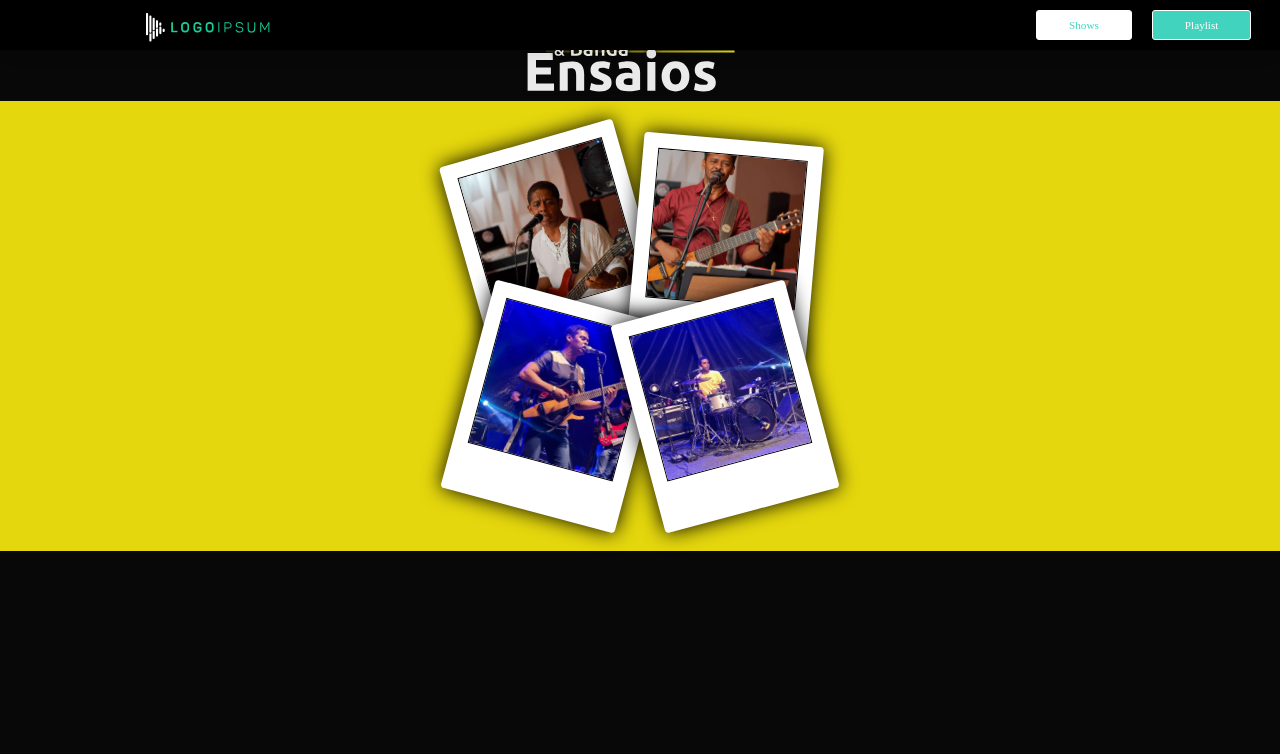
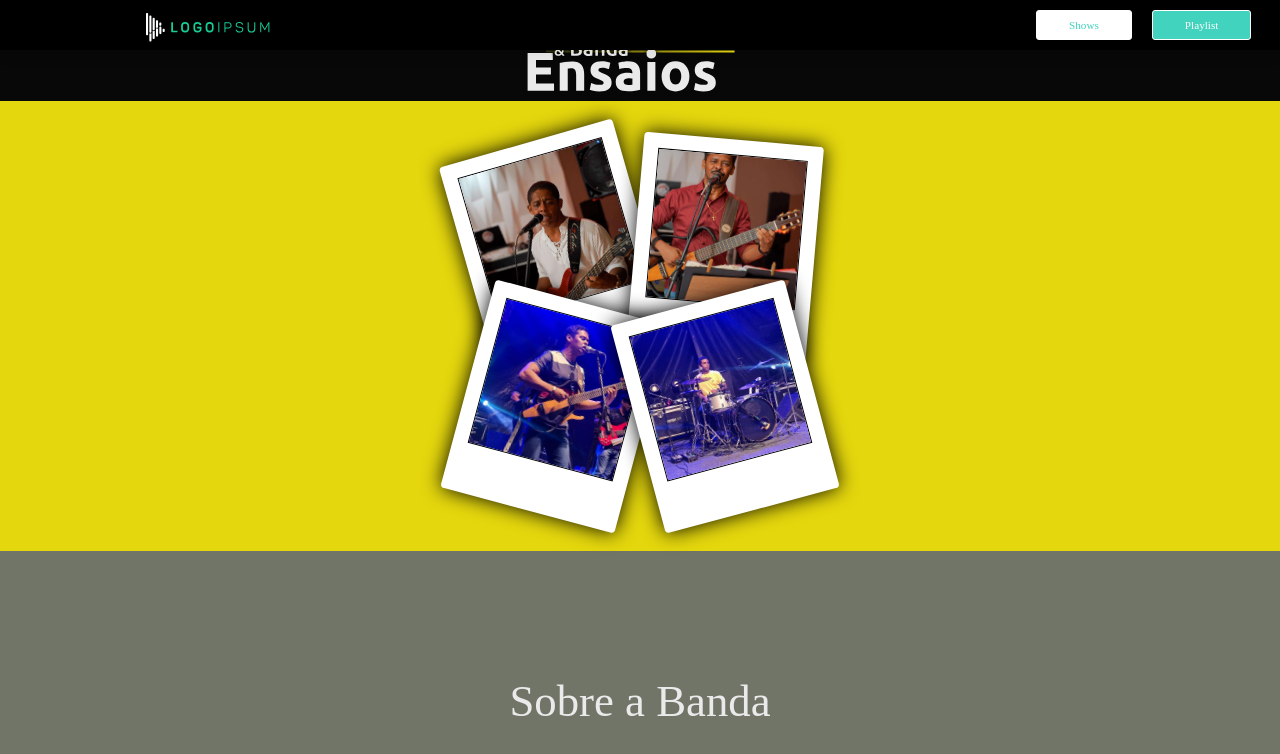
Before and after one commit to DevFirstVaga/banda-ensaios-front, a React (Vite) app: page / in a window 1280 px wide. Shown: the top 754 px of the page. Built offline with nearby package versions, Linux system fonts and the light colour scheme; a web font is replaced by a local one.

Commit message:
feat: add Links

```diff
--- /dev/null
+++ b/src/components/Link/index.jsx
@@ -0,0 +1,10 @@
+import * as S from "./styled"
+
+function Link({children}) {
+  return(
+    <S.Wrapper>
+      <a href="#">{children}</a>
+    </S.Wrapper>
+  )
+}
+export default Link
--- /dev/null
+++ b/src/components/Link/styled.js
@@ -0,0 +1,18 @@
+import styled from "styled-components"
+import theme from "../../theme/theme"
+
+export const Wrapper = styled.div`
+  background-color: ${theme.colors.gray};
+  height: 300px;
+  width: 100%;
+  display: flex;
+  justify-content: center;
+  align-items: center;
+  a{
+    color: ${theme.colors.white};
+    font-size: ${theme.fonts.size.title};
+    font-family: ${theme.fonts.display};
+    text-decoration: none;
+
+  }
+`
--- a/src/view/Home.jsx
+++ b/src/view/Home.jsx
@@ -1,6 +1,7 @@
 import PolaroidsGrid from "../components/PolaroidsGrid";
 import Navbar from "../components/Navbar";
 import Logo from "../components/Logo";
+import Link from "../components/Link";
 
 function Home() {
   return (
@@ -8,6 +9,7 @@ function Home() {
       <Logo />
       <PolaroidsGrid />
       <Navbar />
+      <Link>Sobre a Banda</Link>
     </main>
   )
 }
```
